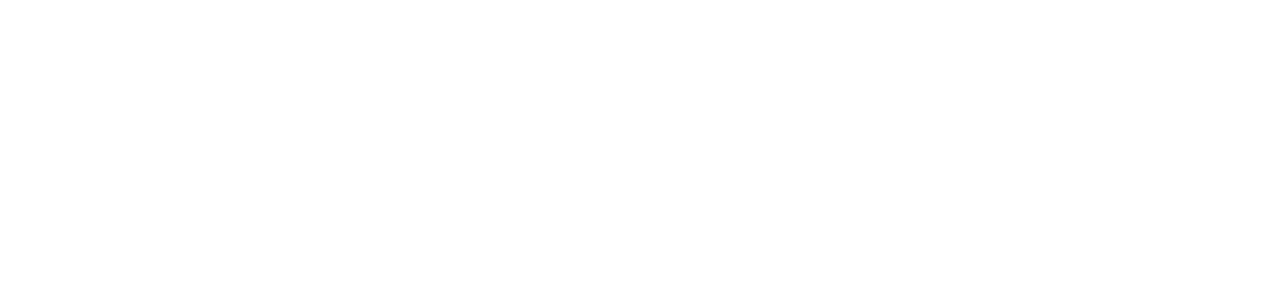
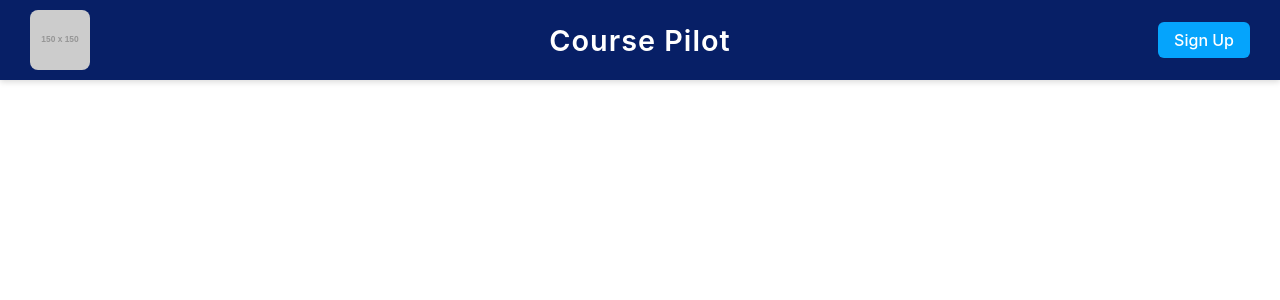
Before and after one commit to ShadeKnightly/CoursePilot, a React (Create React App) app in the folder course-pilot/: page / in a window 1280 px wide. Shown: the top 300 px of the page. Built offline with nearby package versions, Linux system fonts and the light colour scheme.

Commit message:
Header component created

```diff
--- a/course-pilot/src/App.js
+++ b/course-pilot/src/App.js
@@ -1,9 +1,12 @@
 import React from "react";
 import { BrowserRouter as Router, Routes, Route } from "react-router-dom";
+import Header from "./components/Header/Header";
+import "./styles/Variables.css";
 
 function App() {
   return (
     <Router>
+      <Header />
       <Routes>
         <Route path="/" element={null} />
       </Routes>
--- /dev/null
+++ b/course-pilot/src/components/Header/Header.css
@@ -0,0 +1,54 @@
+.header {
+  display: flex;
+  align-items: center;
+  justify-content: space-between;
+  background-color: var(--color-primary);
+  color: white;
+  padding: 10px 30px;
+  box-shadow: 0 2px 6px rgba(0, 0, 0, 0.15);
+  position: relative;
+}
+
+/* Left side: logo only */
+.header-left {
+  display: flex;
+  align-items: center;
+}
+
+/* Center title */
+.title {
+  position: absolute;
+  left: 50%;
+  transform: translateX(-50%);
+  font-size: 1.8rem;
+  font-weight: 600;
+  letter-spacing: 1px;
+  margin: 0;
+}
+
+/* Logo */
+.logo {
+  width: 60px;
+  height: 60px;
+  border-radius: 8px;
+}
+
+/* Right side: signup link */
+.header-right {
+  display: flex;
+  align-items: center;
+}
+
+.signup-link {
+  color: white;
+  background-color: var(--color-accent);
+  text-decoration: none;
+  padding: 8px 16px;
+  border-radius: 6px;
+  font-weight: 500;
+  transition: background-color 0.2s ease;
+}
+
+.signup-link:hover {
+  background-color: var(--color-orange);
+}
--- /dev/null
+++ b/course-pilot/src/components/Header/Header.jsx
@@ -0,0 +1,26 @@
+import React from "react";
+import "./Header.css";
+
+function Header() {
+  return (
+    <header className="header">
+      <div className="header-left">
+        <img
+          className="logo"
+          alt="logo"
+          src="https://placehold.co/150x150"
+        />
+      </div>
+
+      <h1 className="title">Course Pilot</h1>
+
+      <div className="header-right">
+        <a href="/signup" className="signup-link">
+          Sign Up
+        </a>
+      </div>
+    </header>
+  );
+}
+
+export default Header;
--- /dev/null
+++ b/course-pilot/src/styles/Variables.css
@@ -0,0 +1,7 @@
+:root {
+  --color-orange: #E96B4F;   /* Orange */
+  --color-primary: #071F66;      /* Navy Blue */
+  --color-accent: #05A4FC;    /* Bright Blue */
+  --color-secondary: #6C4CDA; /* Purple */
+
+}
```
